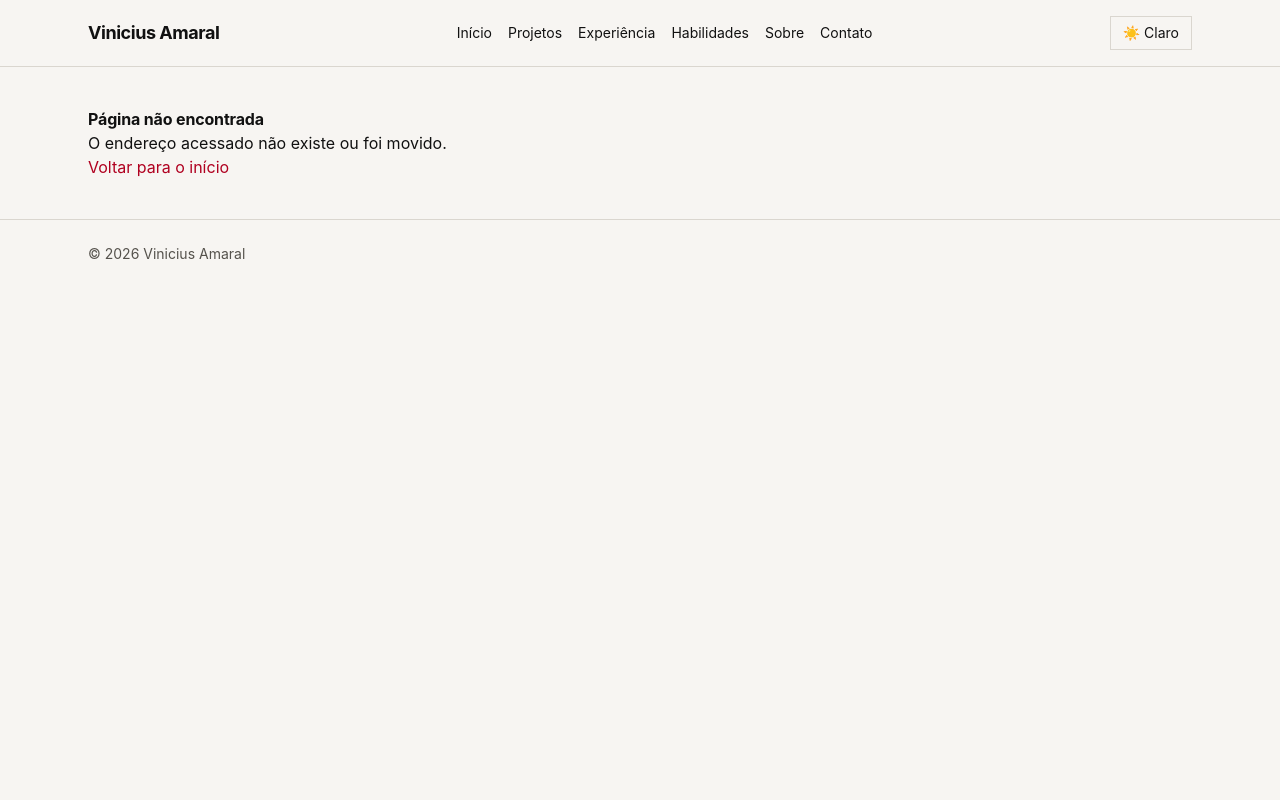
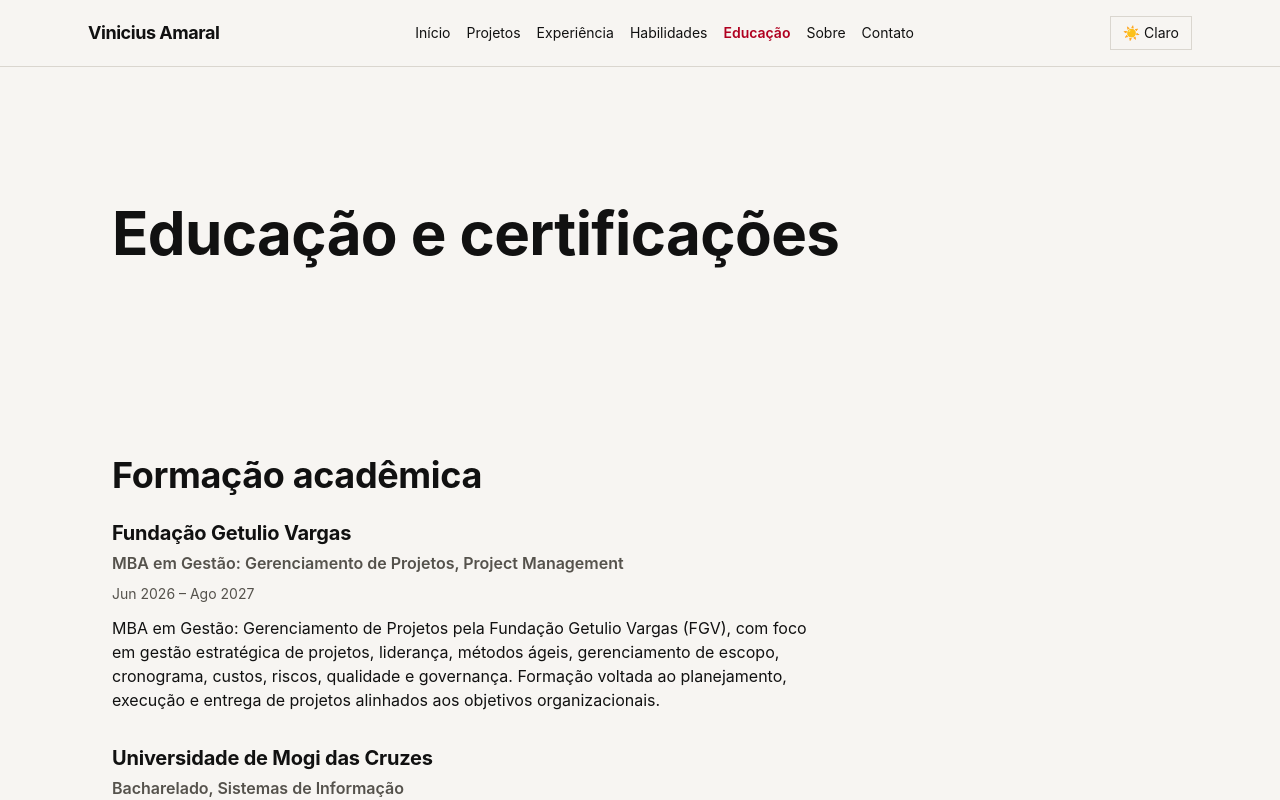
Before and after one commit to vini-amaral/vini-amaral.github.io, an Angular app: page /education in a window 1280 px wide. Shown: the top 800 px of the page. Built offline with nearby package versions, Linux system fonts and the light colour scheme.

Commit message:
feat(pages): implement education and certifications page from structured data

```diff
--- a/specs/02-architecture.md
+++ b/specs/02-architecture.md
@@ -16,6 +16,7 @@
 Use modern Angular standalone components.
 
 Avoid:
+
 - unnecessary NgModules
 - unnecessary global state
 - services that only wrap constants
@@ -39,6 +40,7 @@
 │   │   ├── projects/
 │   │   ├── experience/
 │   │   ├── skills/
+│   │   ├── education/
 │   │   ├── about/
 │   │   ├── contact/
 │   │   └── not-found/
@@ -164,6 +166,7 @@
 - `/projects/:slug` → Project detail
 - `/experience` → Experience
 - `/skills` → Skills
+- `/education` → Education and Certifications
 - `/about` → About
 - `/contact` → Contact
 - `**` → custom 404
--- a/specs/08-implementation-backlog.md
+++ b/specs/08-implementation-backlog.md
@@ -42,7 +42,7 @@
 - [x] 020 — Experience page
 - [x] 021 — Projects page and project detail route
 - [x] 022 — Skills page
-- [ ] 023 — Education and Certifications page
+- [x] 023 — Education and Certifications page
 - [ ] 024 — Contact page
 - [ ] 025 — Custom 404 page
 
--- a/specs/09-decision-log.md
+++ b/specs/09-decision-log.md
@@ -59,3 +59,9 @@
 **Decision:** Present AI-assisted development and agentic workflows as a current learning/practice focus based on the construction of this portfolio.
 
 **Reason:** The user explicitly identified this activity as skill development. No production AI engineering experience should be claimed until supported by a real project.
+
+## ADR-011 — Education and Certifications gets a dedicated route
+
+**Decision:** Add `/education` as a required route (updating `specs/02-architecture.md` §8), showing Education and Certifications as its own page rather than folding it into About or Experience.
+
+**Reason:** `specs/08-implementation-backlog.md` already scoped prompt 023 as a dedicated "Education and Certifications page," but the architecture's routing list had not been updated to include it — a gap discovered while implementing that prompt. The user chose a dedicated route (consistent with every other content domain having its own page) over embedding it in an existing page.
--- a/src/app/app.routes.ts
+++ b/src/app/app.routes.ts
@@ -23,6 +23,10 @@
     loadComponent: () => import('./features/skills/skills').then((m) => m.Skills),
   },
   {
+    path: 'education',
+    loadComponent: () => import('./features/education/education').then((m) => m.Education),
+  },
+  {
     path: 'about',
     loadComponent: () => import('./features/about/about').then((m) => m.About),
   },
--- a/src/app/core/layout/header/header.ts
+++ b/src/app/core/layout/header/header.ts
@@ -23,6 +23,7 @@
     { path: '/projects', label: 'Projetos', exact: false },
     { path: '/experience', label: 'Experiência', exact: false },
     { path: '/skills', label: 'Habilidades', exact: false },
+    { path: '/education', label: 'Educação', exact: false },
     { path: '/about', label: 'Sobre', exact: false },
     { path: '/contact', label: 'Contato', exact: false },
   ];
--- /dev/null
+++ b/src/app/features/education/education.css
@@ -0,0 +1,77 @@
+.education-entry {
+  margin-top: 2rem;
+}
+
+.education-entry:first-of-type {
+  margin-top: 1.5rem;
+}
+
+.entry-degree {
+  margin-top: 0.25rem;
+  font-weight: 600;
+  color: var(--color-ink-muted);
+}
+
+.entry-date {
+  margin-top: 0.5rem;
+  font-size: 0.875rem;
+  color: var(--color-ink-muted);
+}
+
+.entry-description {
+  margin-top: 0.75rem;
+  max-width: 70ch;
+}
+
+.certifications-list {
+  display: grid;
+  gap: 1.5rem;
+  margin-top: 2rem;
+  padding: 0;
+  list-style: none;
+}
+
+.certification-item {
+  padding-bottom: 1.5rem;
+  border-bottom: 1px solid var(--color-border);
+}
+
+.certification-item:last-child {
+  padding-bottom: 0;
+  border-bottom: none;
+}
+
+.certification-item--expired {
+  opacity: 0.6;
+}
+
+.certification-heading {
+  display: flex;
+  flex-wrap: wrap;
+  align-items: baseline;
+  gap: 0.75rem;
+}
+
+.certification-issuer {
+  margin-top: 0.25rem;
+  font-weight: 600;
+  color: var(--color-ink-muted);
+}
+
+.certification-date {
+  margin-top: 0.5rem;
+  font-size: 0.875rem;
+  color: var(--color-ink-muted);
+}
+
+.certification-credential {
+  margin-top: 0.5rem;
+  font-size: 0.75rem;
+  color: var(--color-ink-muted);
+}
+
+@media (min-width: 768px) {
+  .certifications-list {
+    grid-template-columns: repeat(2, 1fr);
+  }
+}
--- /dev/null
+++ b/src/app/features/education/education.html
@@ -0,0 +1,52 @@
+<app-section>
+  <app-container>
+    <app-heading [level]="1" visual="display">Educação e certificações</app-heading>
+  </app-container>
+</app-section>
+
+<app-section surface="raised">
+  <app-container>
+    <app-heading [level]="2" visual="h2">Formação acadêmica</app-heading>
+
+    @for (entry of education(); track entry.id) {
+      <div class="education-entry">
+        <app-heading [level]="3" visual="h4">{{ entry.institution }}</app-heading>
+        <p class="entry-degree">{{ entry.degree }}</p>
+        <p class="entry-date">{{ dateRange(entry) }}</p>
+        <p class="entry-description">{{ description(entry) }}</p>
+      </div>
+    }
+  </app-container>
+</app-section>
+
+<app-section>
+  <app-container>
+    <app-heading [level]="2" visual="h2">Certificações</app-heading>
+
+    <ul class="certifications-list">
+      @for (cert of certifications(); track cert.id) {
+        <li
+          class="certification-item"
+          [class.certification-item--expired]="cert.status === 'expired'"
+        >
+          <div class="certification-heading">
+            <app-heading [level]="3" visual="h4">{{ cert.name }}</app-heading>
+            @if (cert.status === 'active') {
+              <app-tag variant="accent">Ativa</app-tag>
+            }
+            @if (cert.status === 'expired') {
+              <app-tag>Expirada</app-tag>
+            }
+          </div>
+
+          <p class="certification-issuer">{{ cert.issuer }}</p>
+          <p class="certification-date">{{ certificationDate(cert) }}</p>
+
+          @if (cert.credentialId) {
+            <p class="certification-credential">ID da credencial: {{ cert.credentialId }}</p>
+          }
+        </li>
+      }
+    </ul>
+  </app-container>
+</app-section>
--- /dev/null
+++ b/src/app/features/education/education.ts
@@ -0,0 +1,77 @@
+import { Component, computed, inject } from '@angular/core';
+import { toSignal } from '@angular/core/rxjs-interop';
+
+import { Certification } from '../../core/models/certification';
+import { EducationEntry } from '../../core/models/education-entry';
+import { CertificationRepository } from '../../core/repositories/certification-repository';
+import { EducationRepository } from '../../core/repositories/education-repository';
+import { Container } from '../../shared/ui/container/container';
+import { Heading } from '../../shared/ui/heading/heading';
+import { Section } from '../../shared/ui/section/section';
+import { Tag } from '../../shared/ui/tag/tag';
+
+const MONTHS_PT = [
+  'Jan',
+  'Fev',
+  'Mar',
+  'Abr',
+  'Mai',
+  'Jun',
+  'Jul',
+  'Ago',
+  'Set',
+  'Out',
+  'Nov',
+  'Dez',
+];
+
+function formatMonthYear(isoDate: string): string {
+  const [year, month] = isoDate.split('-');
+  return `${MONTHS_PT[Number(month) - 1]} ${year}`;
+}
+
+@Component({
+  selector: 'app-education',
+  imports: [Section, Container, Heading, Tag],
+  templateUrl: './education.html',
+  styleUrl: './education.css',
+})
+export class Education {
+  private readonly educationRepository = inject(EducationRepository);
+  private readonly certificationRepository = inject(CertificationRepository);
+
+  private readonly educationEntries = toSignal(this.educationRepository.getEducation(), {
+    initialValue: [] as EducationEntry[],
+  });
+
+  private readonly certificationEntries = toSignal(
+    this.certificationRepository.getCertifications(),
+    { initialValue: [] as Certification[] },
+  );
+
+  protected readonly education = computed(() =>
+    [...this.educationEntries()].sort((a, b) => b.startDate.localeCompare(a.startDate)),
+  );
+
+  protected readonly certifications = computed(() =>
+    [...this.certificationEntries()].sort((a, b) => b.issueDate.localeCompare(a.issueDate)),
+  );
+
+  protected dateRange(entry: EducationEntry): string {
+    return `${formatMonthYear(entry.startDate)} – ${formatMonthYear(entry.endDate)}`;
+  }
+
+  protected description(entry: EducationEntry): string {
+    return entry.description['pt-BR'] ?? entry.description.en ?? '';
+  }
+
+  protected certificationDate(cert: Certification): string {
+    const issued = `Emitida em ${formatMonthYear(cert.issueDate)}`;
+    if (!cert.expirationDate) {
+      return issued;
+    }
+    return cert.status === 'expired'
+      ? `${issued} · Expirou em ${formatMonthYear(cert.expirationDate)}`
+      : `${issued} · Válida até ${formatMonthYear(cert.expirationDate)}`;
+  }
+}
```
Also changed, not shown: 1 other file (tests, documents, lock files or other folders).
